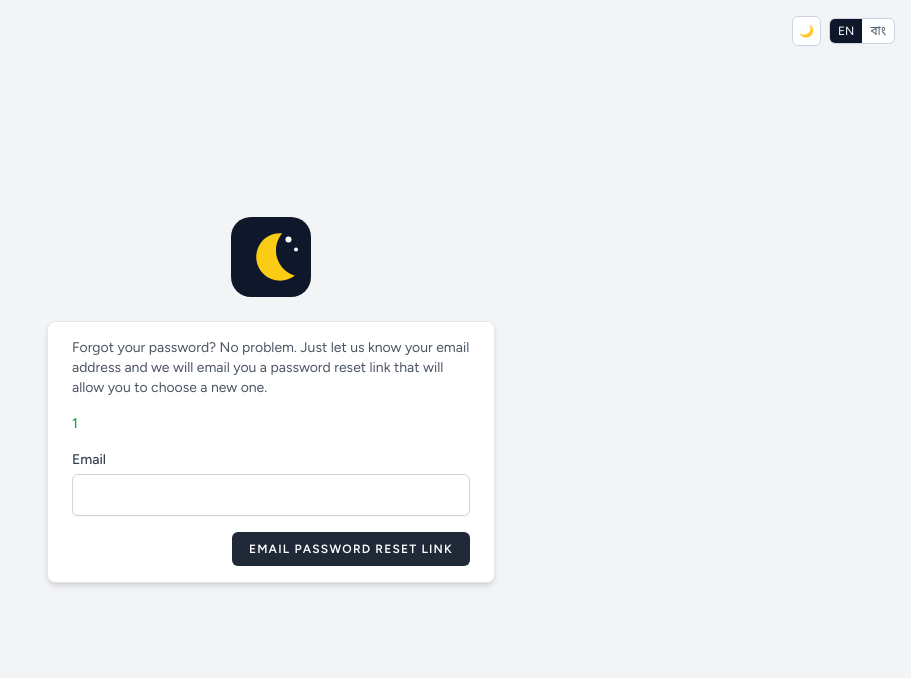
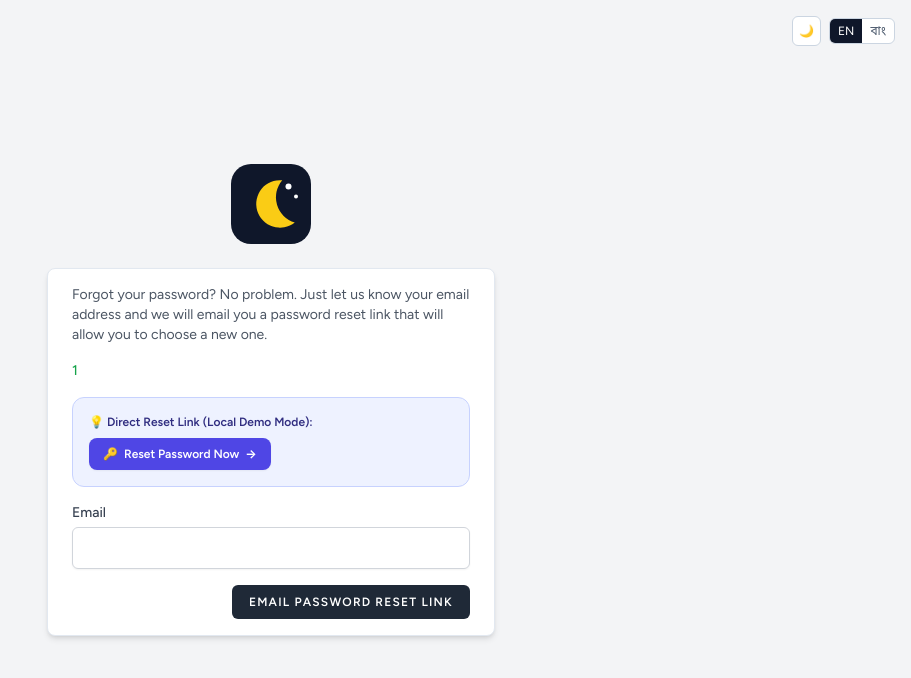
Before and after one commit to mahmud2305341525-dot/nightlifebd, a Laravel app: template resources/views/auth/forgot-password.blade.php in a window 1280 px wide. Shown: the top 678 px of the page, without its empty margins (369-1280 px from the left). Run offline with Laravel 12, Linux system fonts and the light colour scheme; a user stored in the database is signed in; tables that the repository leaves empty hold one stand-in row (values such as "Sample post"); the template is opened without the code that fills it: most values are stand-ins (such as "Sample title", 1, 10 or a date in 2020); style sheets or scripts are compiled from the project's sources; parts of the project's set-up code (start-up, migrations or seed data) failed here and were passed over.

Commit message:
fix(auth): add graceful SMTP fallback with local direct password reset link

```diff
--- a/resources/views/auth/forgot-password.blade.php
+++ b/resources/views/auth/forgot-password.blade.php
@@ -5,6 +5,16 @@
 
     <!-- Session Status -->
     <x-auth-session-status class="mb-4" :status="session('status')" />
+
+    @if (session('demo_reset_link'))
+        <div class="mb-4 p-4 bg-indigo-50 dark:bg-indigo-950/60 border border-indigo-200 dark:border-indigo-800 rounded-xl text-xs space-y-2">
+            <span class="font-bold text-indigo-900 dark:text-indigo-200 block">💡 {{ __('Direct Reset Link (Local Demo Mode)') }}:</span>
+            <a href="{{ session('demo_reset_link') }}" class="inline-flex items-center gap-1.5 px-3.5 py-2 bg-indigo-600 hover:bg-indigo-500 text-white rounded-lg font-bold text-xs shadow-sm transition">
+                <span>🔑</span>
+                <span>{{ __('Reset Password Now') }}</span> →
+            </a>
+        </div>
+    @endif
 
     <form method="POST" action="{{ route('password.email') }}">
         @csrf
```
Also changed, not shown: app/Http/Controllers/Auth/PasswordResetLinkController.php (+25 -6 lines).
